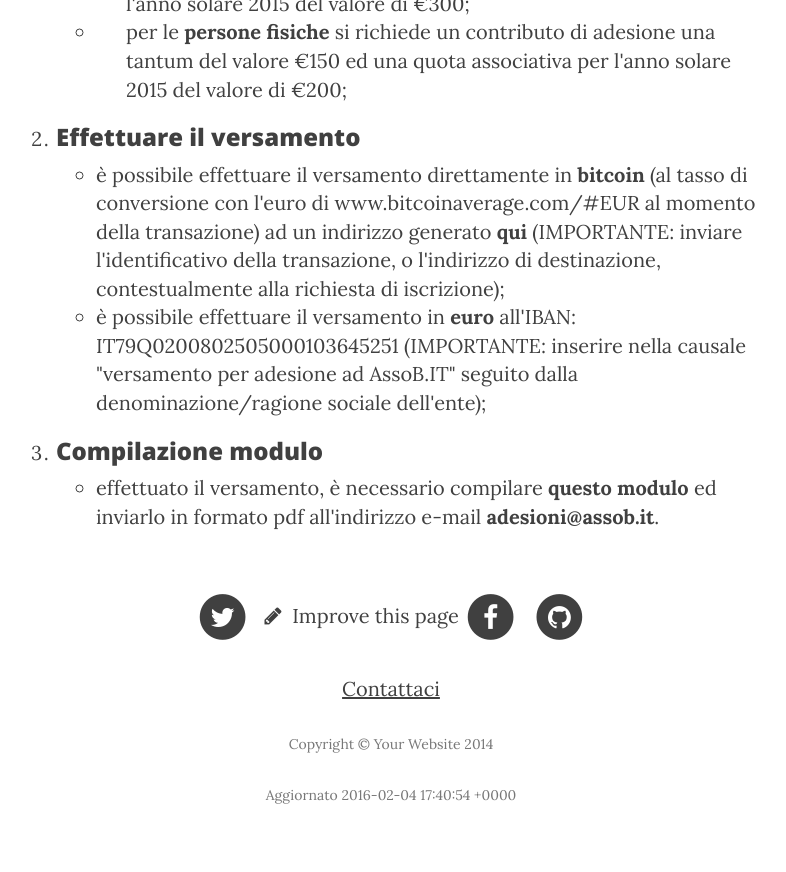
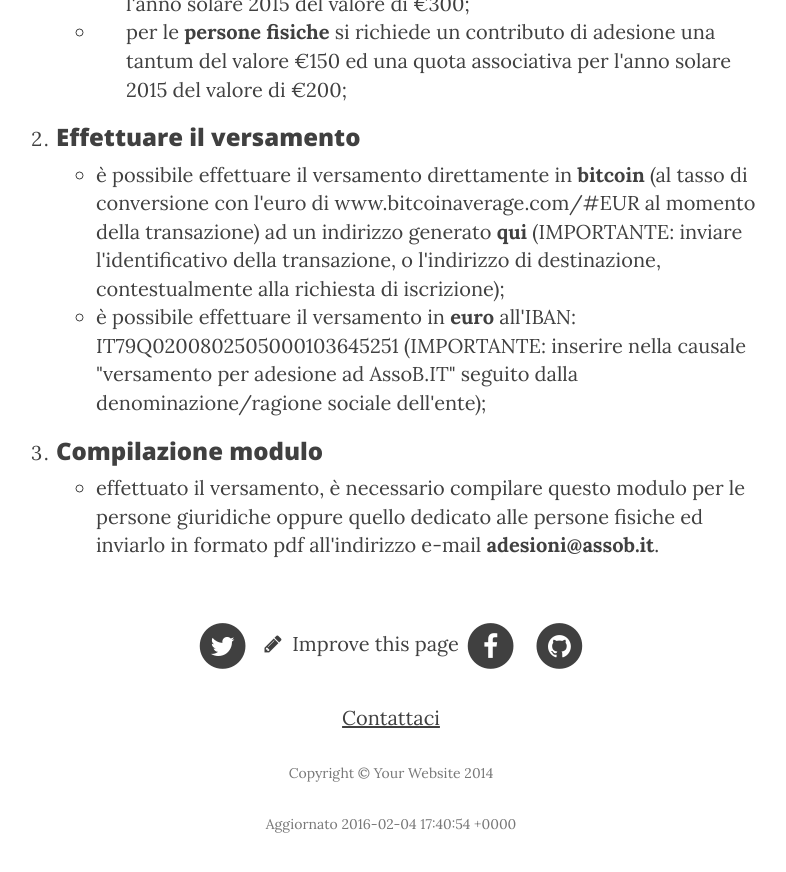
Before and after one commit to assobit/assobit.github.io, a Jekyll site: the page built from associarsi.html, in a window 1280 px wide and 900 px high, scrolled down 622 px. Shown: the top 872 px of the window, without its empty margins (249-1035 px from the left). Built offline with Jekyll 4.4.1, drawn with Linux system fonts in a browser that asks for light colours; nearby versions of some CDN libraries.

Commit message:
Update associarsi.html

```diff
--- a/associarsi.html
+++ b/associarsi.html
@@ -21,7 +21,8 @@ bgimg: img/about-bg.jpg
               </ul>
               <li><h3>Compilazione modulo</h3></li>
               <ul>
-                <li>effettuato il versamento, è necessario compilare <strong><a href="https://docs.google.com/document/d/1Q4SvdZXLs_ZNwOSmVMMcsYiQM7jpcPT0eGvlF5km9lE/edit">questo modulo</a></strong> ed inviarlo in formato pdf all'indirizzo e-mail<strong> <a href="mailto:adesioni@assob.it">adesioni@assob.it</a></strong>.</li>
+                <li>effettuato il versamento, è necessario compilare <a href="https://docs.google.com/document/d/1Q4SvdZXLs_ZNwOSmVMMcsYiQM7jpcPT0eGvlF5km9lE/edit">questo modulo per le persone giuridiche</a>
+                oppure<a href="https://docs.google.com/document/d/12ZqQYLuzUwuO5b3meVFQClXcZ6y0LYFLSV57bcTJN6o/edit"> quello dedicato alle persone fisiche</a> ed inviarlo in formato pdf all'indirizzo e-mail<strong> <a href="mailto:adesioni@assob.it">adesioni@assob.it</a></strong>.</li>
               </ul>
             </ol>
 
```
